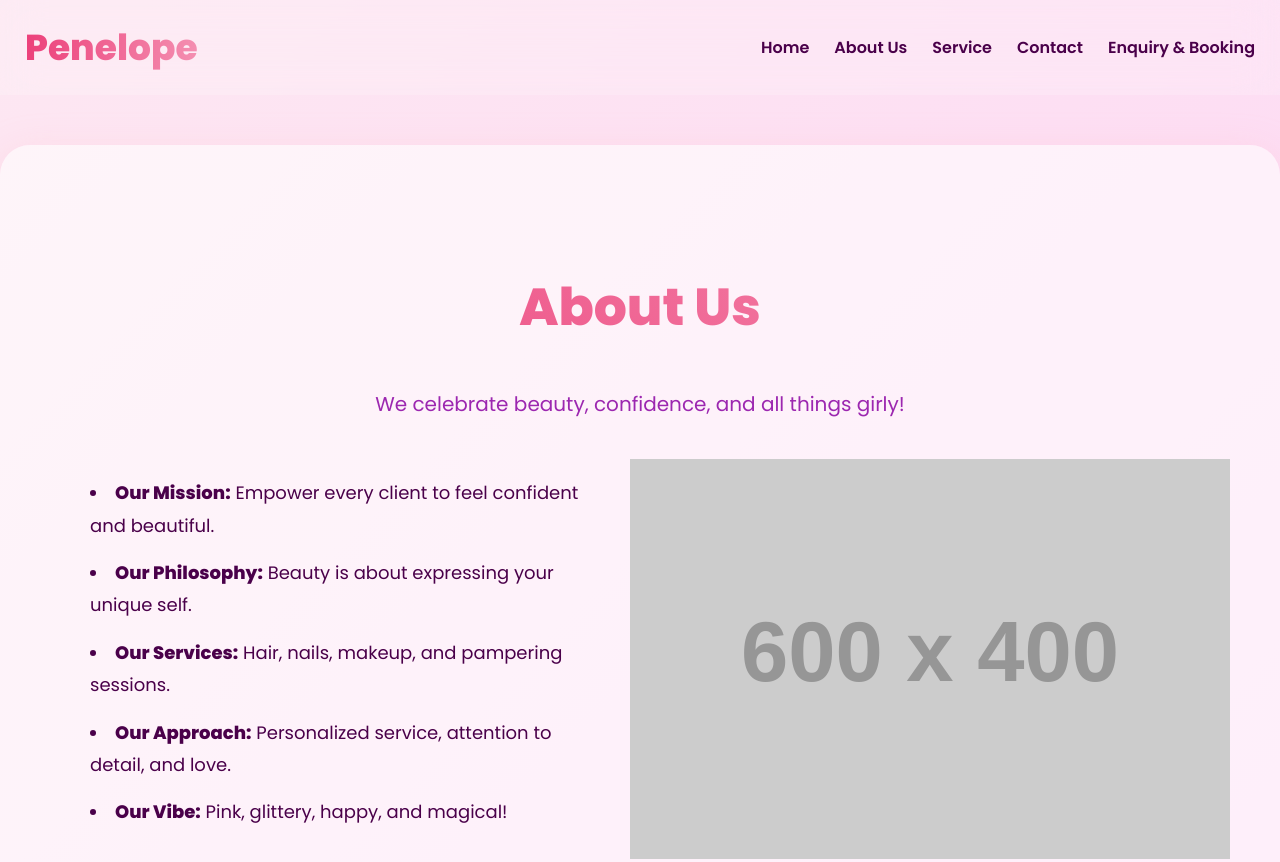
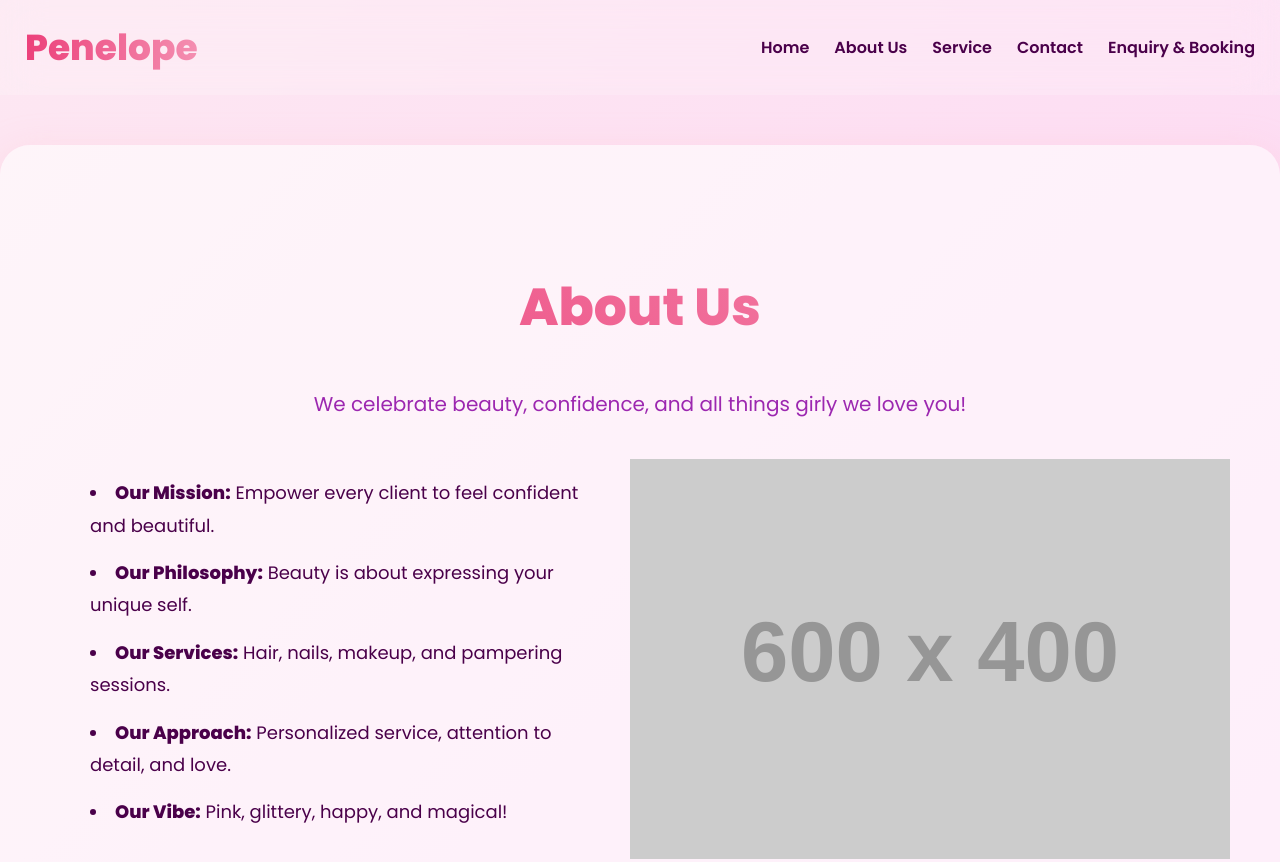
Before and after one commit to uhone07/beauty-salon, a plain HTML site: page Pages/aboutus.html in a window 1280 px wide. Shown: the top 862 px of the page. Drawn offline with Linux system fonts and the light colour scheme; placeholder pictures from the web are drawn by us.

Commit message:
Update aboutus.html

```diff
--- a/Pages/aboutus.html
+++ b/Pages/aboutus.html
@@ -29,7 +29,7 @@
 <section id="about">
     <div class="container">
         <h2>About Us</h2>
-        <p class="subtitle">We celebrate beauty, confidence, and all things girly!</p>
+        <p class="subtitle">We celebrate beauty, confidence, and all things girly we love you!</p>
         <div class="about-content">
             <div class="about-text">
                 <ul>
```
